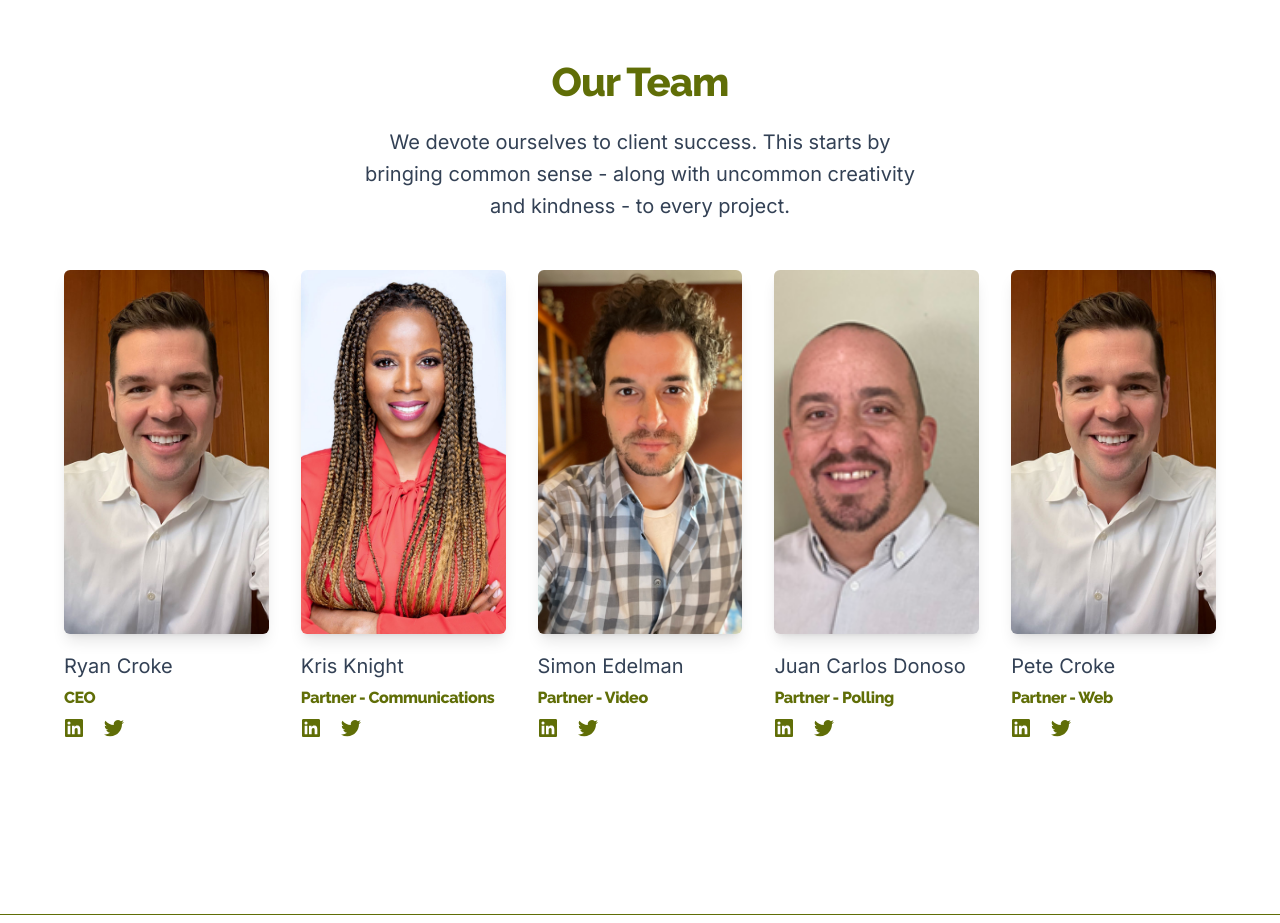
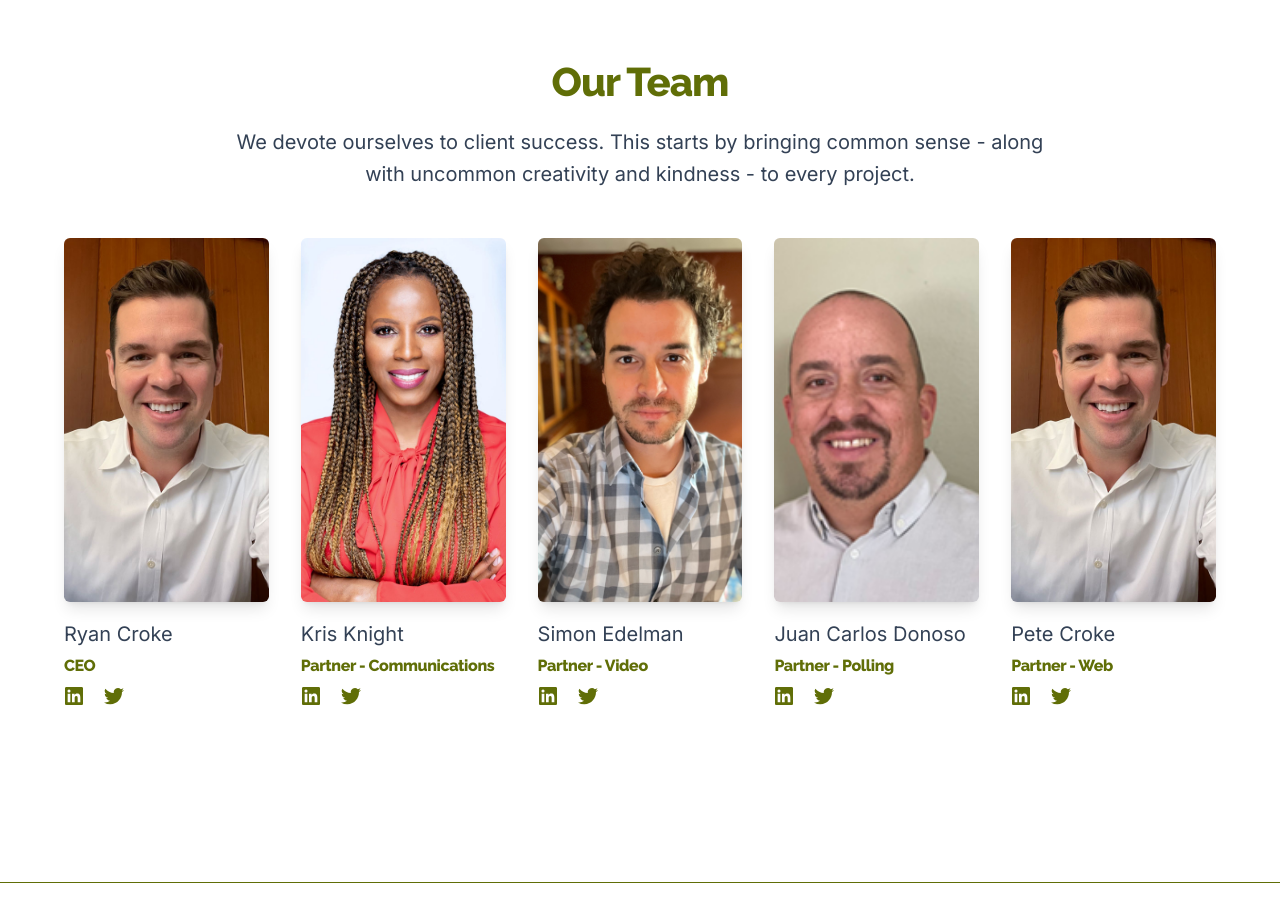
Before and after one commit to pc45/crokebrothers, a Next.js app: page / in a window 1280 px wide. Shown: the part 2960-3883 px from the top of the page. Built offline with nearby package versions, Linux system fonts and the light colour scheme.

Commit message:
width update

```diff
--- a/src/components/Team.jsx
+++ b/src/components/Team.jsx
@@ -74,7 +74,7 @@ export default function Team() {
             <div className="space-y-12">
               <div className="space-y-5 sm:space-y-4 text-center">
                 <h2 className="font-display text-3xl tracking-tight text-croke sm:text-4xl">Our Team</h2>
-                <p className="text-xl max-w-xl text-slate-700 mx-auto">
+                <p className="text-xl max-w-prose text-slate-700 mx-auto">
                   We devote ourselves to client success. This starts by bringing common sense - along with uncommon creativity and kindness - to every project.
                 </p>
               </div>
```
